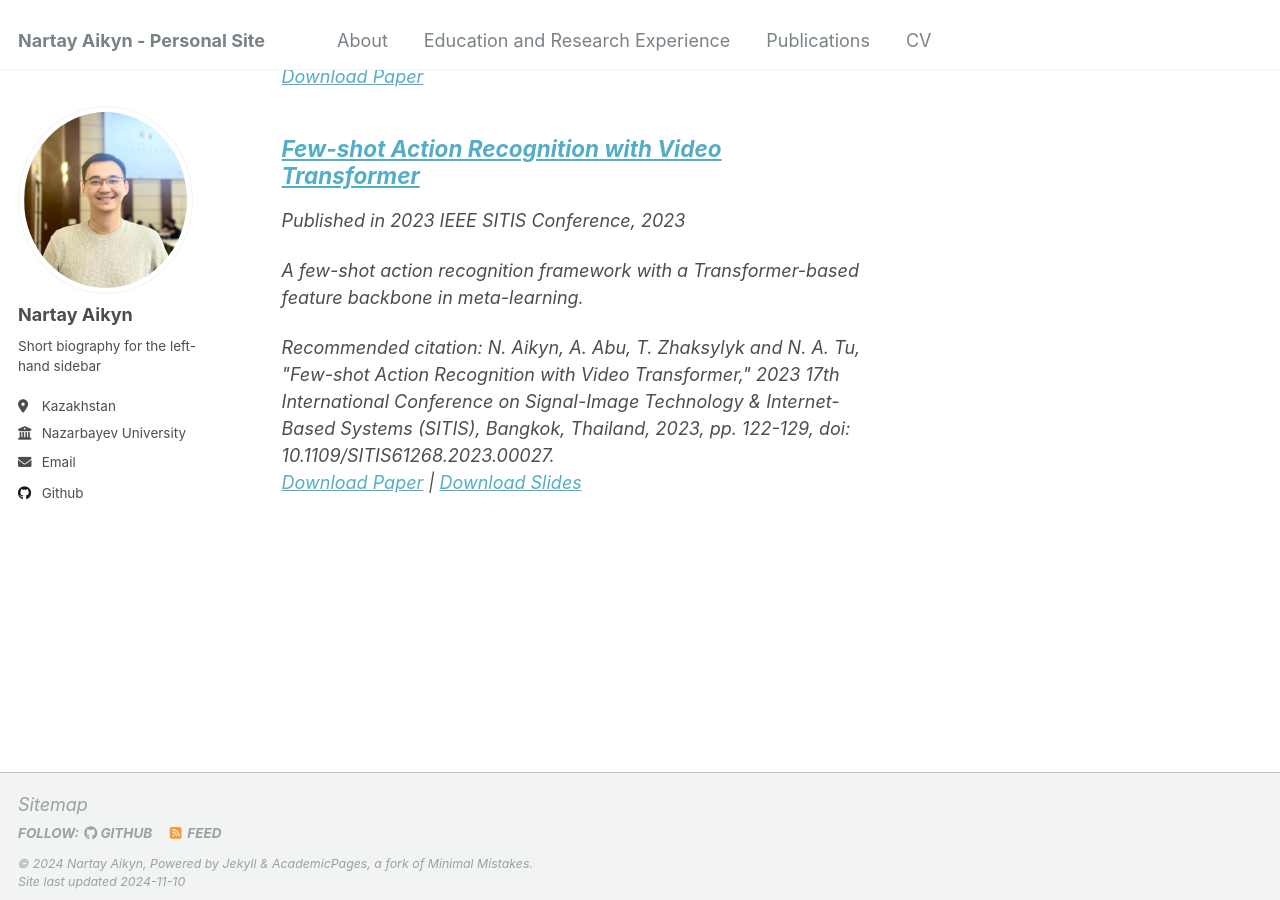
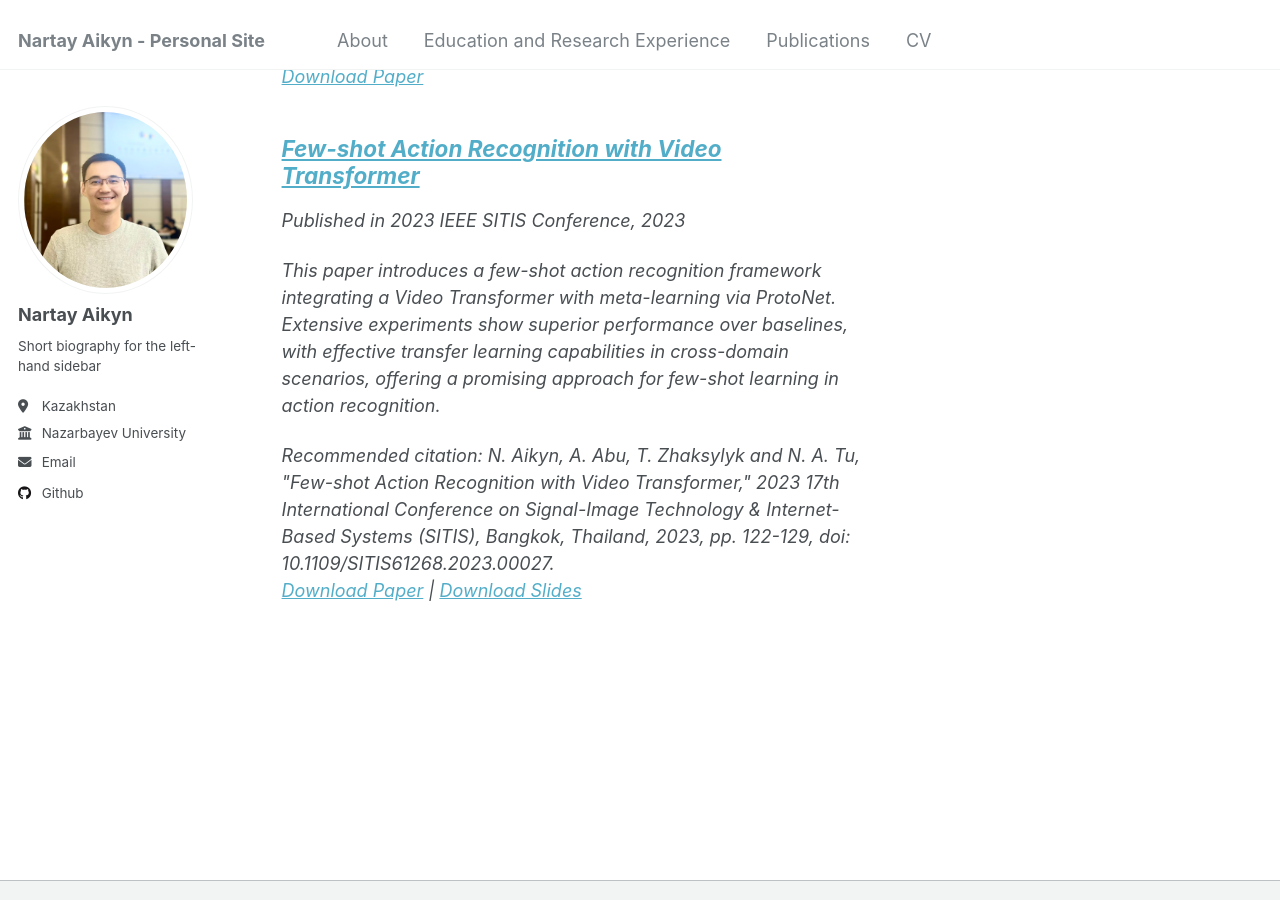
Before and after one commit to NartayAikyn/NartayAikyn.github.io, a Jekyll site: the page built from _pages/publications.html, in a window 1280 px wide and 900 px high, scrolled down 1148 px. Built offline with Jekyll 4.4.1, drawn with Linux system fonts in a browser that asks for light colours.

Commit message:
Update 2023-11-01-few-shot-action-video-transformer.md

```diff
--- a/_publications/2023-11-01-few-shot-action-video-transformer.md
+++ b/_publications/2023-11-01-few-shot-action-video-transformer.md
@@ -3,7 +3,7 @@ title: "Few-shot Action Recognition with Video Transformer"
 collection: publications
 category: conferences
 permalink: /publication/2023-11-01-few-shot-action-video-transformer
-excerpt: 'A few-shot action recognition framework with a Transformer-based feature backbone in meta-learning.'
+excerpt: 'This paper introduces a few-shot action recognition framework integrating a Video Transformer with meta-learning via ProtoNet. Extensive experiments show superior performance over baselines, with effective transfer learning capabilities in cross-domain scenarios, offering a promising approach for few-shot learning in action recognition.'
 date: 2023-11-01
 venue: '2023 IEEE SITIS Conference'
 slidesurl: 'https://docs.google.com/presentation/d/1hNpsrEDtWVgFHzupThaqJZU5VmMhR7w6kuo0WUJHhAs/edit?usp=sharing'
```
